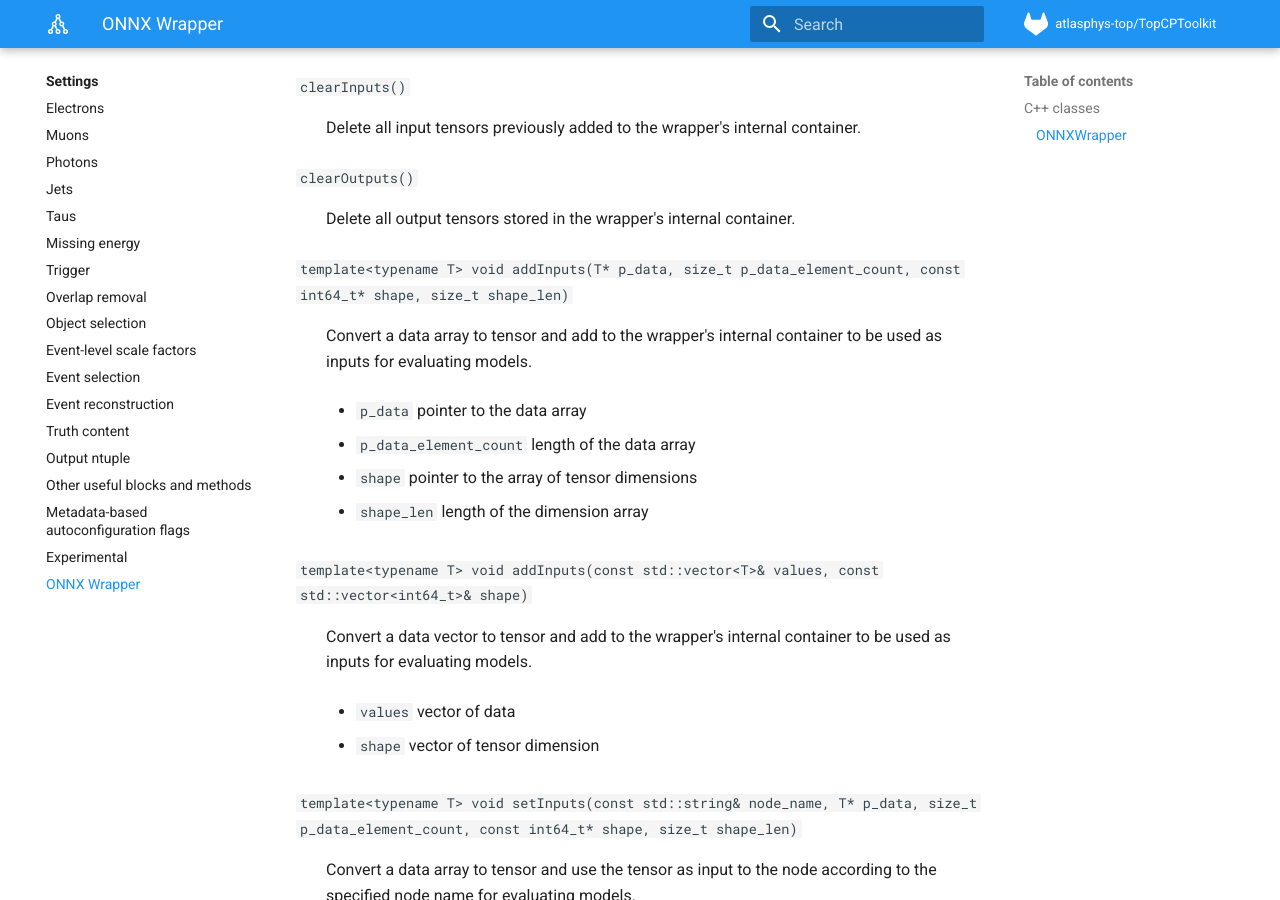
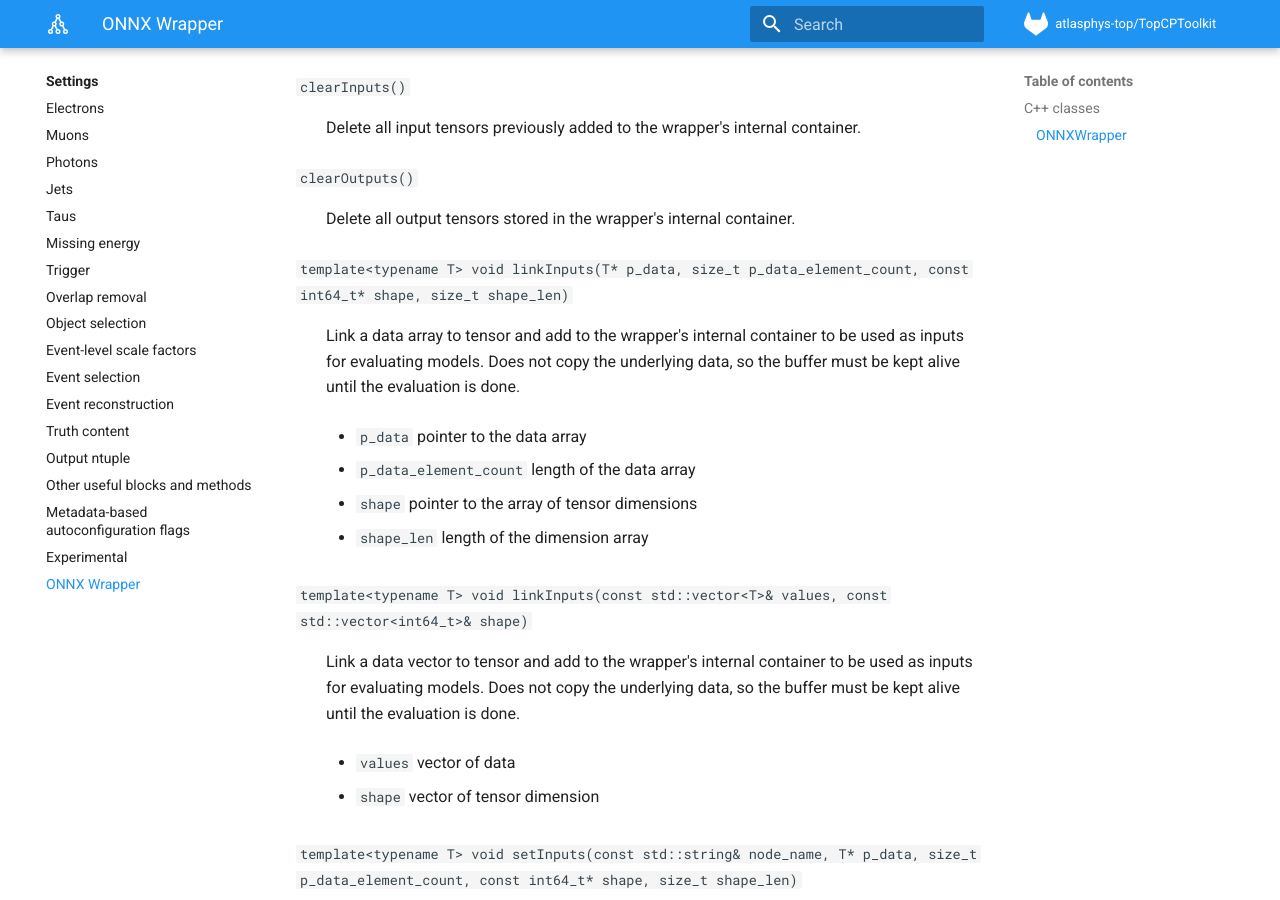
Before and after one commit to SuperNova76/TopCPToolKit, an MkDocs documentation site: the page built from docs/settings/onnxwrapper.md, in a window 1280 px wide and 900 px high, scrolled down 643 px. Built offline with MkDocs 1.6.1 and Material for MkDocs 9.7.7, drawn with Linux system fonts in a browser that asks for light colours.

Commit message:
changed to linkInput

```diff
--- a/docs/settings/onnxwrapper.md
+++ b/docs/settings/onnxwrapper.md
@@ -20,8 +20,9 @@
 `clearOutputs()`
 :   Delete all output tensors stored in the wrapper's internal container.
 
-`template<typename T> void addInputs(T* p_data, size_t p_data_element_count, const int64_t* shape, size_t shape_len)`
-:   Convert a data array to tensor and add to the wrapper's internal container to be used as inputs for evaluating models.
+`template<typename T> void linkInputs(T* p_data, size_t p_data_element_count, const int64_t* shape, size_t shape_len)`
+:   Link a data array to tensor and add to the wrapper's internal container to be used as inputs for evaluating models.
+Does not copy the underlying data, so the buffer must be kept alive until the evaluation is done.
 
     - `p_data` pointer to the data array
 
@@ -31,8 +32,9 @@
 
     - `shape_len` length of the dimension array
 
-`template<typename T> void addInputs(const std::vector<T>& values, const std::vector<int64_t>& shape)`
-:   Convert a data vector to tensor and add to the wrapper's internal container to be used as inputs for evaluating models.
+`template<typename T> void linkInputs(const std::vector<T>& values, const std::vector<int64_t>& shape)`
+:   Link a data vector to tensor and add to the wrapper's internal container to be used as inputs for evaluating models.
+Does not copy the underlying data, so the buffer must be kept alive until the evaluation is done.
 
     - `values` vector of data
 
```
Also changed, not shown: docs/starting/analysis.md (+1 -1 lines), 2 other files.
